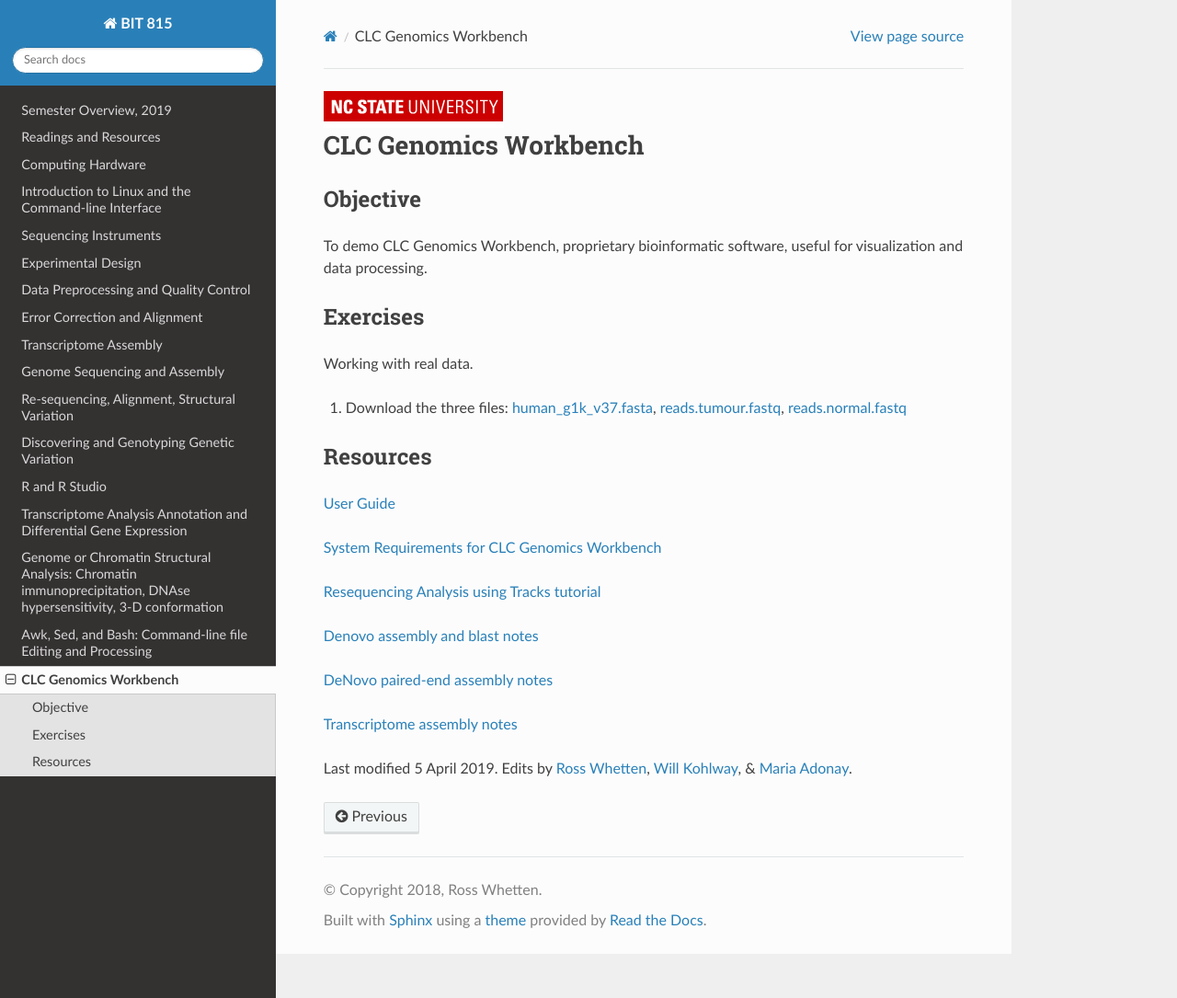
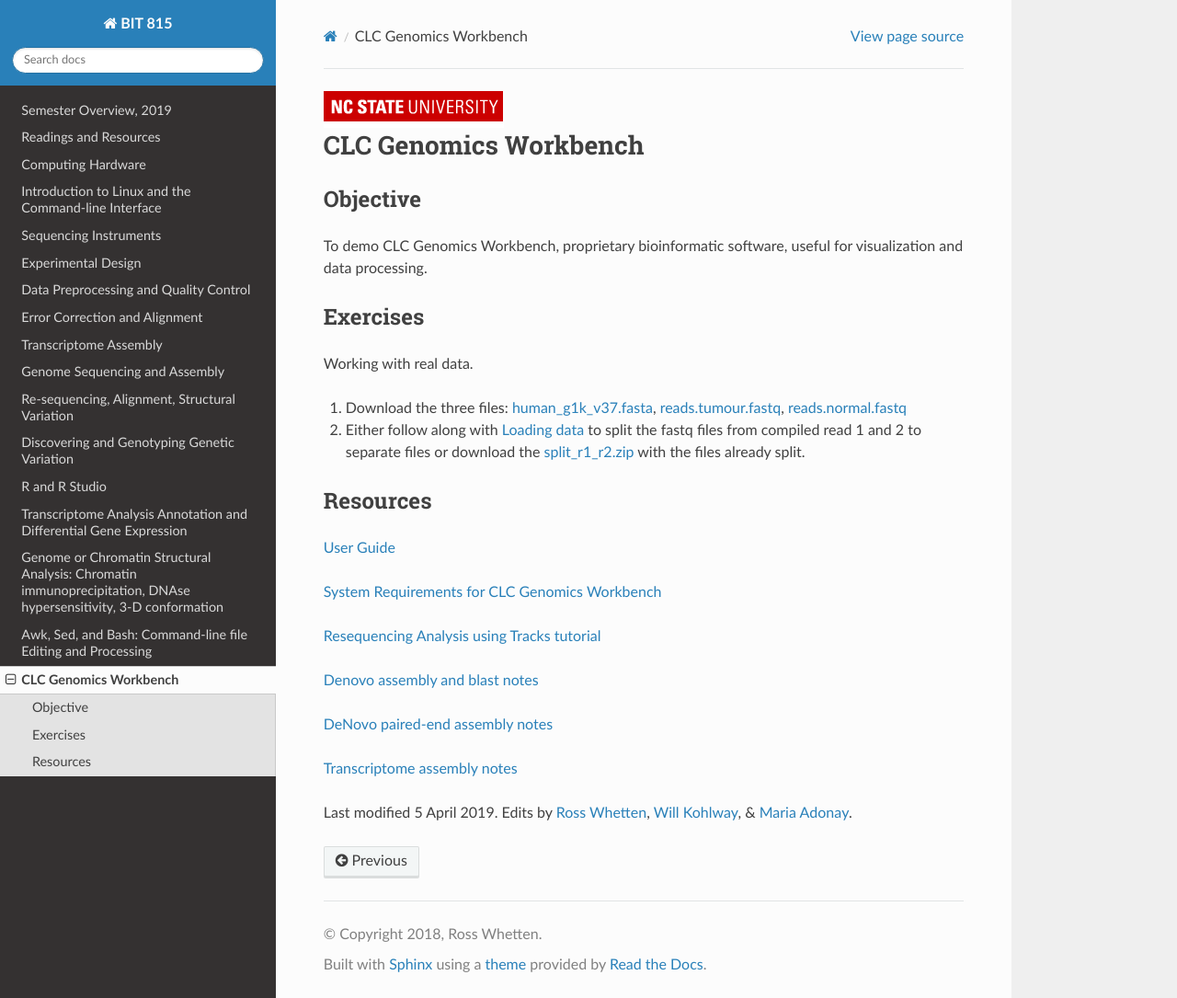
Before and after one commit to rwhetten/DeepSeqAnalysis, a Sphinx documentation site: the page built from docs/source/clc.rst, in a window 1280 px wide and 1085 px high. Shown: the whole window at 92% size. Built offline with Sphinx 7.4.7 and the Read the Docs theme 2.0.0, drawn with Linux system fonts in a browser that asks for light colours.

Commit message:
Update clc.rst

```diff
--- a/docs/source/clc.rst
+++ b/docs/source/clc.rst
@@ -22,6 +22,8 @@
 Working with real data.
 
 1. Download the three files: `human_g1k_v37.fasta <https://drive.google.com/open?id=1HuSOZBKTm6nvCjJya16Kn8gL_bs-akso>`_, `reads.tumour.fastq <https://drive.google.com/open?id=11JjMCQfsqh4ao-d3IPwPqBDMugjpdFTB>`_, `reads.normal.fastq <https://drive.google.com/open?id=1CeyEhpvmdQxDEaOwXGZ3sqWK_oR3-HZk>`_
+
+2. Either follow along with `Loading data <https://drive.google.com/open?id=1fxjehFe3BhwKA4q4cSD94gFZqTe-hsWwdl-dd133JZg>`_ to split the fastq files from compiled read 1 and 2 to separate files or download the `split_r1_r2.zip <https://drive.google.com/open?id=1chLaduWLQUAPs8yLsiI2J2HARnqhPxjc>`_ with the files already split.
 
 
 
```
